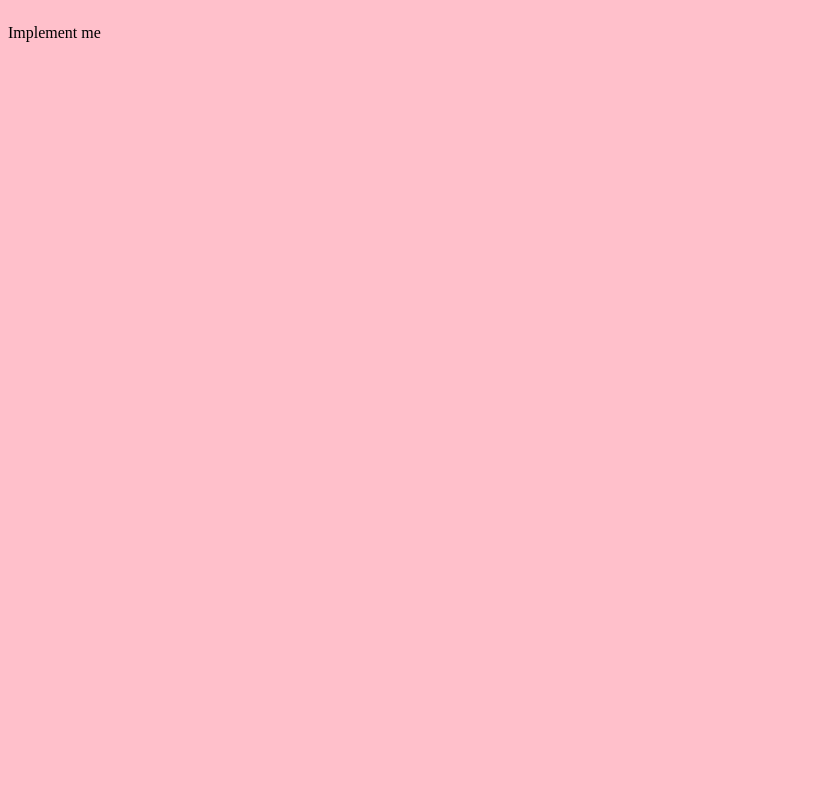
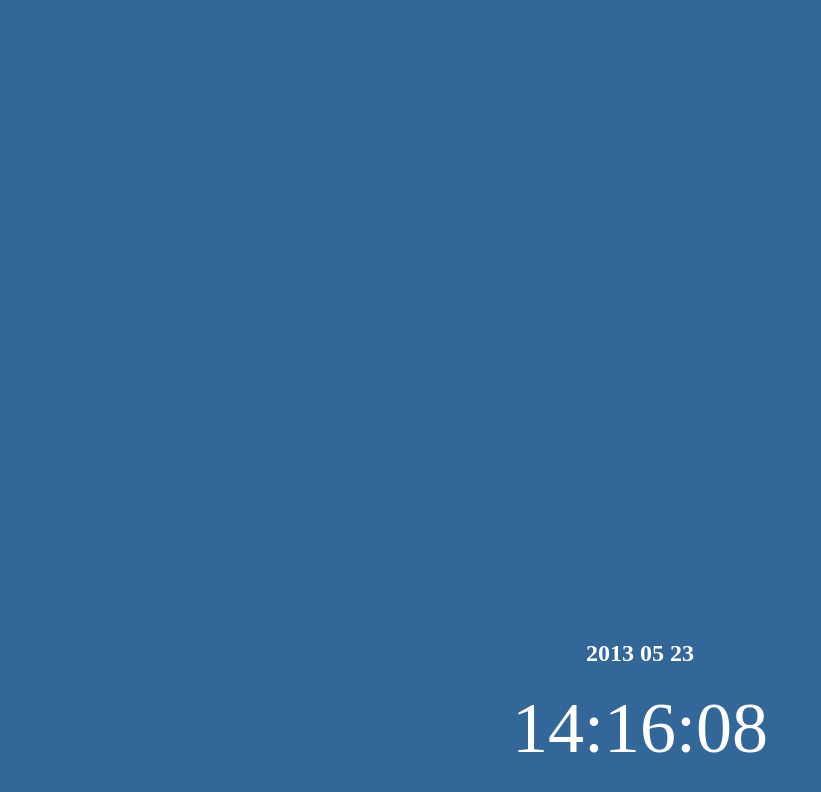
Before and after one commit to crh0716/simple-clock, a plain HTML site: page index.html in a window 1280 px wide. Shown: the whole page, without its empty margins (0-821 px from the left). Drawn offline with Linux system fonts and the light colour scheme.

Commit message:
implement clock

```diff
--- a/index.html
+++ b/index.html
@@ -1,6 +1,5 @@
 <!DOCTYPE html>
 <html>
-
   <head>
     <meta charset="utf-8">
     <meta http-equiv="pragma" content="no-cache">
@@ -10,19 +9,33 @@
       html, body {
         width: 100%;
         height: 100%;
-        background-color: pink;
+        margin: 0;
+        background-color: #369;
         overflow: hidden;
+      }
+
+      h1, p {
+        text-align: center;
+        color: white;
+      }
+
+      #timeText {
+        font-size: 72px;
+      }
+
+      section {
+        margin-top: 50%;
       }
     </style>
 
-    <script>
-    </script>
+    <script src="js/clock.js"></script>
   </head>
-
   <body>
-
-    <p>Implement me</p>
-
+    <section>
+      <h1 id="dateText"></h1>
+      <p>
+       <span id="timeText"></span>
+      </p>
+    </section>
   </body>
-
 </html>
--- /dev/null
+++ b/js/clock.js
@@ -0,0 +1,23 @@
+window.addEventListener('load', function() {
+  var dateText = document.getElementById('dateText');
+  var timeText = document.getElementById('timeText');
+
+  var update = function () {
+    var now = new Date(Date.now());
+    dateText.textContent =
+      now.getFullYear() + ' ' +
+      padding(2, (now.getMonth() + 1)) + ' ' +
+      (now.getDate());
+    timeText.textContent =
+      now.getHours() + ':' +
+      padding(2, now.getMinutes()) + ':' +
+      padding(2, now.getSeconds());
+  };
+
+  var padding = function (count, str) {
+    var str = str.toString();
+    return "00000000000".substr(0, Math.max(0, count - str.length)).concat(str);
+  };
+
+  setInterval(update, 1000);
+});
```
Also changed, not shown: 1 other file.
